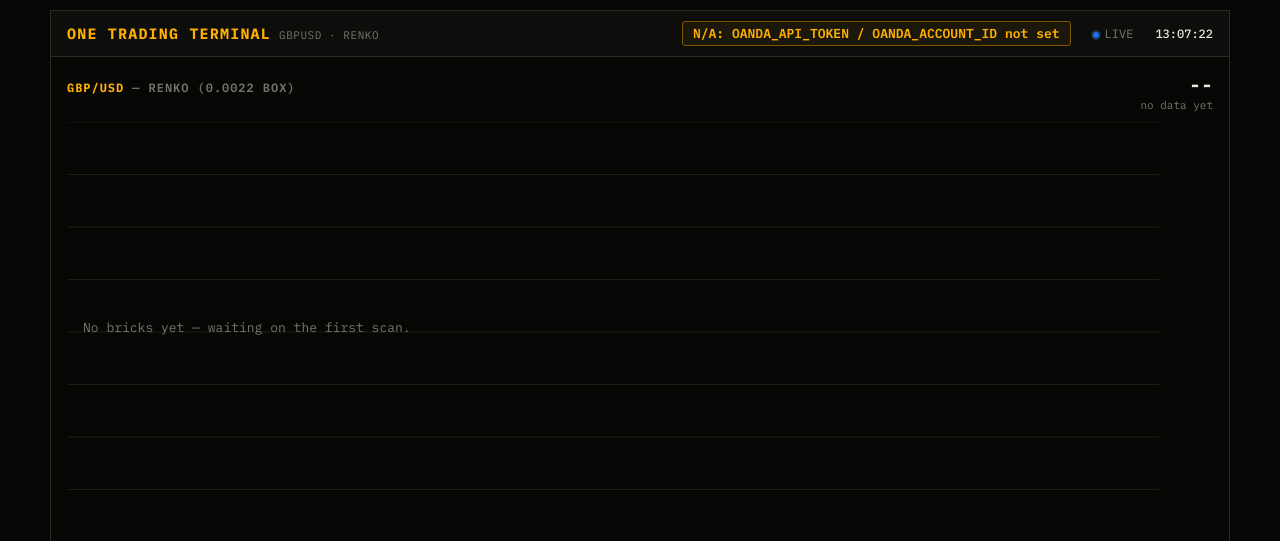
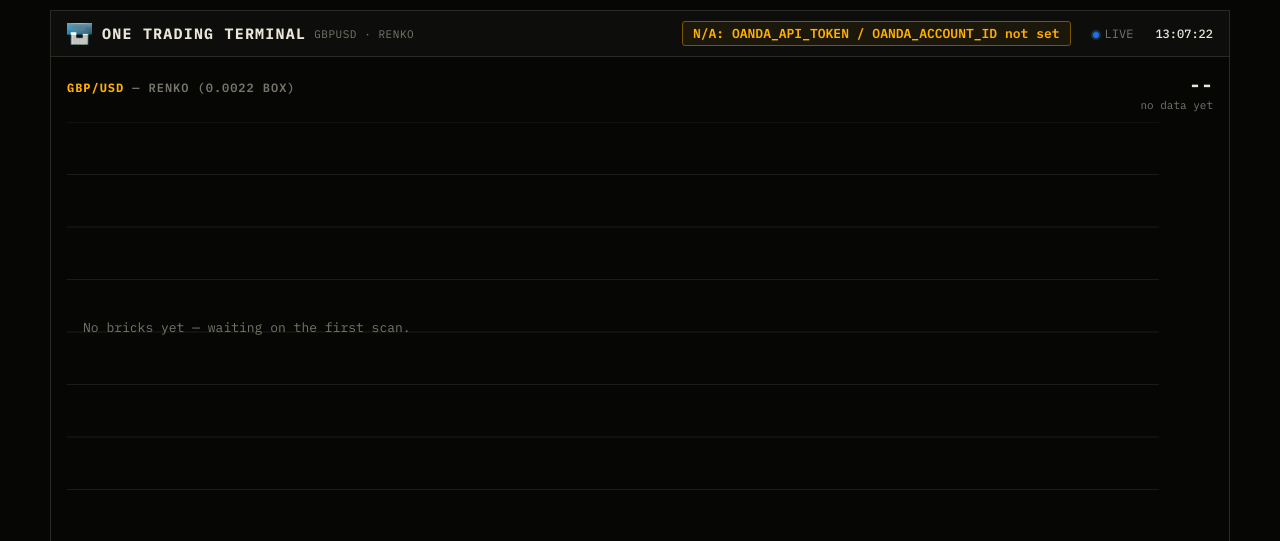
Before and after one commit to adamlahlou/007-trading-terminal, a FastAPI app: page / in a window 1280 px wide. Shown: the top 541 px of the page. Run offline with FastAPI, Linux system fonts and the light colour scheme; data comes from the database, SQL or seed files in the repository; data that the repository does not hold is empty.

Commit message:
Add One Trading Group logo to nav, white brand text

```diff
--- a/static/style.css
+++ b/static/style.css
@@ -37,8 +37,11 @@ body { padding: 10px; min-height: 100vh; }
   font-weight: 700;
   font-size: 15px;
   letter-spacing: 0.08em;
-  color: var(--amber);
+  color: var(--white);
+  display: flex;
+  align-items: center;
 }
+.brand-logo { height: 22px; width: auto; margin-right: 10px; }
 .brand span { color: var(--dim); font-weight: 400; margin-left: 8px; font-size: 11px; letter-spacing: 0.05em; }
 .topbar-right { display:flex; align-items:center; gap:22px; font-size: 12px; color: var(--dim); }
 .topbar-right .clock { color: var(--white); font-weight:500; }
--- a/templates/index.html
+++ b/templates/index.html
@@ -10,7 +10,7 @@
 <div class="frame">
 
   <div class="topbar">
-    <div class="brand">ONE TRADING TERMINAL<span id="brand-sub">GBPUSD · RENKO</span></div>
+    <div class="brand"><img src="/static/logo.png" alt="One Trading Group" class="brand-logo">ONE TRADING TERMINAL<span id="brand-sub">GBPUSD · RENKO</span></div>
     <div class="topbar-right">
       <div id="live-price" class="live-price">--</div>
       <div><span class="live-dot"></span>LIVE</div>
```
Also changed, not shown: static/logo.png (added).
